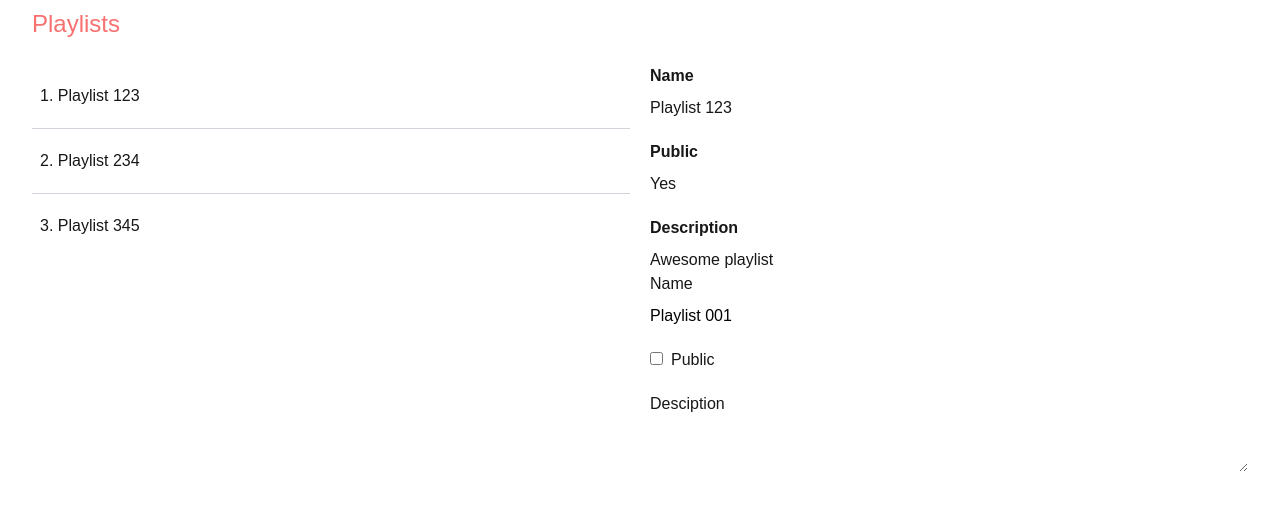
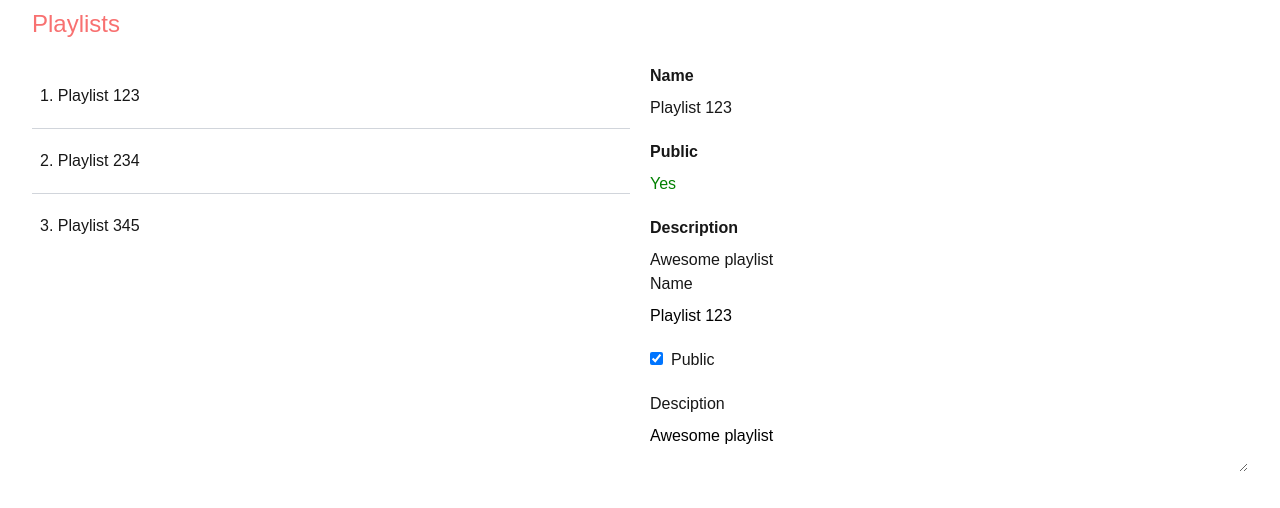
Before and after one commit to ev45ive/testuj-sii-typescript3, a Next.js app: page /playlists in a window 1280 px wide. Shown: the top 508 px of the page. Built offline with nearby package versions, Linux system fonts and the light colour scheme.

Commit message:
Strong typed JSX / CSS

```diff
--- a/src/app/playlists/components/PlaylistDetails.tsx
+++ b/src/app/playlists/components/PlaylistDetails.tsx
@@ -7,7 +7,6 @@ import React from "react";
 type Props = {
   playlist: Playlist;
 };
-
 
 const PlaylistDetails = ({ playlist }: Props) => {
   return (
@@ -20,7 +19,13 @@ const PlaylistDetails = ({ playlist }: Props) => {
         </div>
         <div className="grid gap-2">
           <strong>Public</strong>
-          <div>{playlist.public ? "Yes" : "No"}</div>
+          <div
+            style={{
+              color: playlist.public ? "green" : "red",
+            }}
+          >
+            {playlist.public ? "Yes" : "No"}
+          </div>
         </div>
         <div className="grid gap-2">
           <strong>Description</strong>
--- a/src/app/playlists/components/PlaylistEditor.tsx
+++ b/src/app/playlists/components/PlaylistEditor.tsx
@@ -12,19 +12,19 @@ const PlaylistEditor = ({ playlist }: Props) => {
       <div className="grid gap-5">
         <div className="grid gap-2">
           <label>Name</label>
-          <input type="text" value="Playlist 001" className="text-black" />
+          <input type="text" value={playlist.name} className="text-black" />
         </div>
 
         <div className="grid gap-2">
           <label>
-            <input type="checkbox" className="me-2" />
+            <input type="checkbox" className="me-2" checked={playlist.public} />
             Public
           </label>
         </div>
 
         <div className="grid gap-2">
           <label>Desciption</label>
-          <textarea className="text-black" />
+          <textarea className="text-black" value={playlist.description}/>
         </div>
       </div>
     </div>
```
